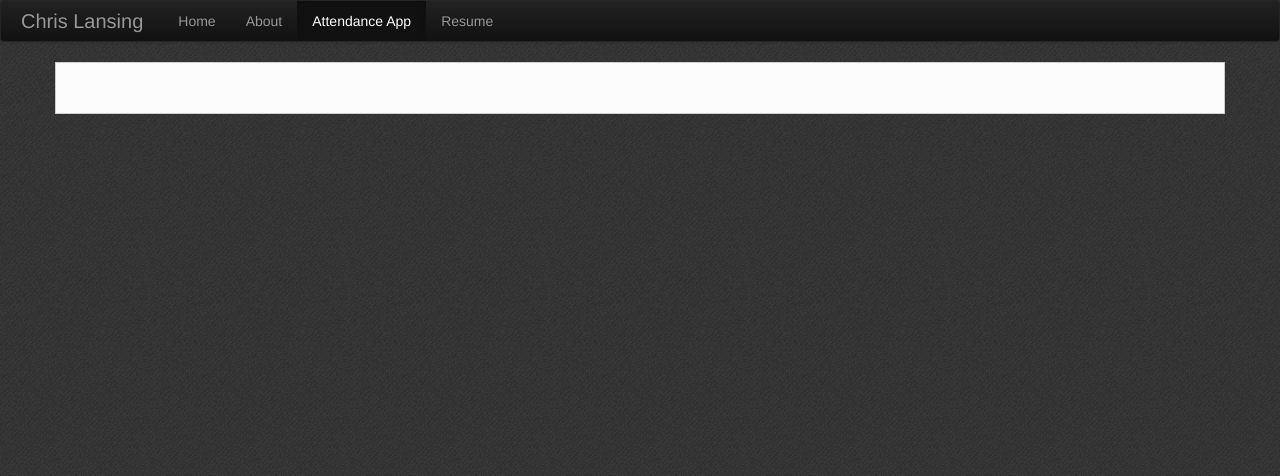
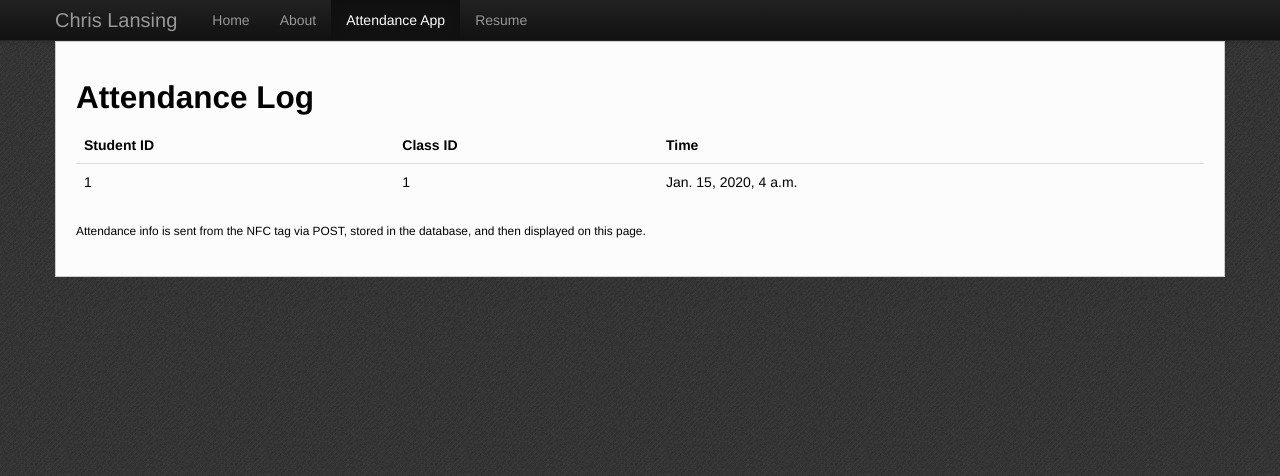
Before and after one commit to cl-ansy/personal-site, a Django app: page /attendance/ in a window 1280 px wide. Shown: the top 476 px of the page. Run offline with Django 3.2, Linux system fonts and the light colour scheme; tables that the repository leaves empty hold one stand-in row (values such as "Sample post"); some libraries are stand-ins or nearby versions.

Commit message:
added attendance template

```diff
--- a/myproject/attendance/templates/attendance.html
+++ b/myproject/attendance/templates/attendance.html
@@ -1,4 +1,28 @@
 {% extends "base.html" %}
 {% block active_attendance %}active{% endblock %}
 {% block content %}
+<div id="attendance">
+  <h2>Attendance Log</h2>
+  <table class="table">
+    <thead>
+      <tr>
+        <th>Student ID</th>
+        <th>Class ID</th>
+        <th>Time</th>
+      </tr>
+    </thead>
+    <tbody>
+      {% for c in checkin %}
+      <tr>
+        <td>{{ c.studentID }}</td>
+        <td>{{ c.classID }}</td>
+        <td>{{ c.timestamp }}</td>
+      </tr>
+      {% endfor %}
+    </tbody>
+  </table>
+  <p><small>Attendance info is sent from the NFC tag via POST, stored in the database, and then displayed on this page.</small></p>
+</div>
 {% endblock content %}
+{% block scripts %}
+{% endblock scripts %}
--- a/myproject/attendance/views.py
+++ b/myproject/attendance/views.py
@@ -19,5 +19,5 @@
 #        checkin.timestamp = datetime.now()
 #        checkin.save()
 #    else:
-    checkin = CheckIn()
+    checkin = CheckIn.objects.all()
     return render_to_response('attendance.html', {'checkin':checkin}, context_instance=RequestContext(request))
--- a/myproject/myproject/templates/base.html
+++ b/myproject/myproject/templates/base.html
@@ -77,7 +77,7 @@
     <!-- Wrapper -->
     <div id="wrap">
     <!-- Nav bar -->
-    <div class="navbar navbar-inverse">
+    <div class="navbar navbar-inverse navbar-static-top">
       <div class="navbar-inner">
         <div class="container">
           <a class="btn btn-navbar" data-toggle="collapse" data-target=".nav-collapse">
@@ -122,5 +122,6 @@
     <script src="{{ STATIC_URL }}jquery/jquery-1.9.1.min.js"></script>
     <script src="{{ STATIC_URL }}bootstrap/js/bootstrap.min.js"></script>
     <script src="{{ STATIC_URL }}bootstrap/js/bootstrap-collapse.js"></script>
+    {% block scripts %}{% endblock scripts %}
   </body>
 </html>
```
